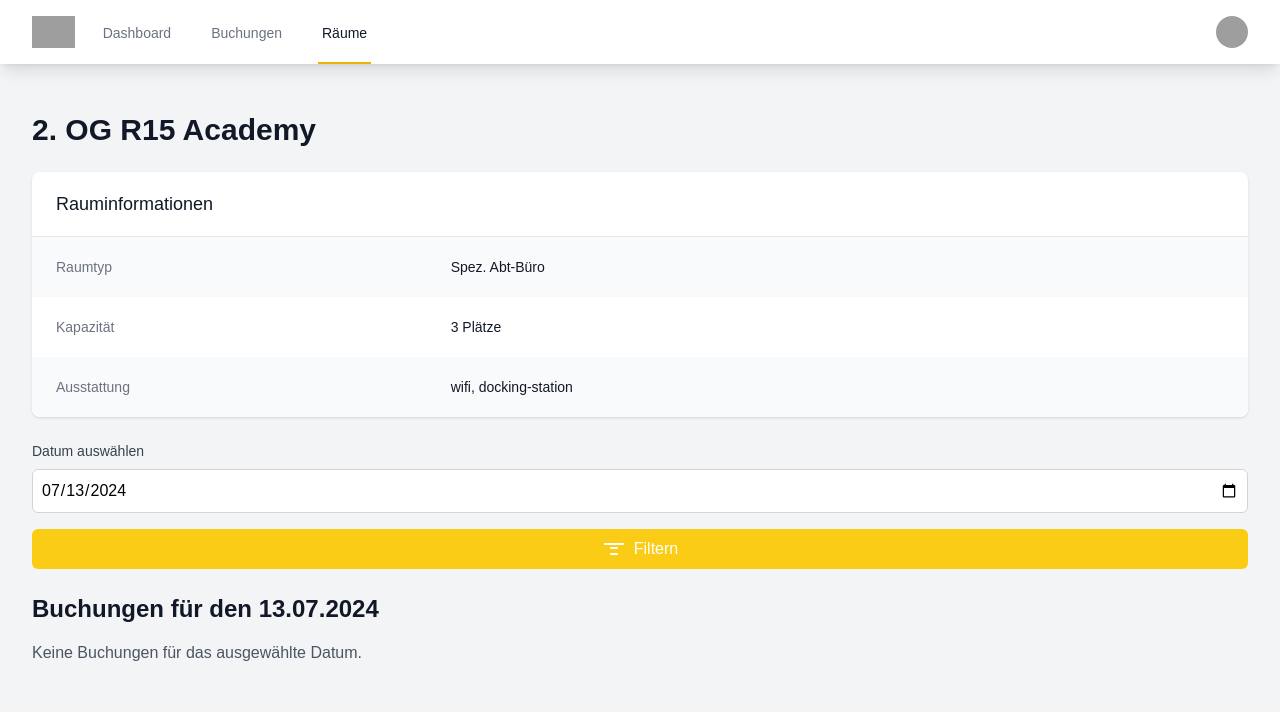
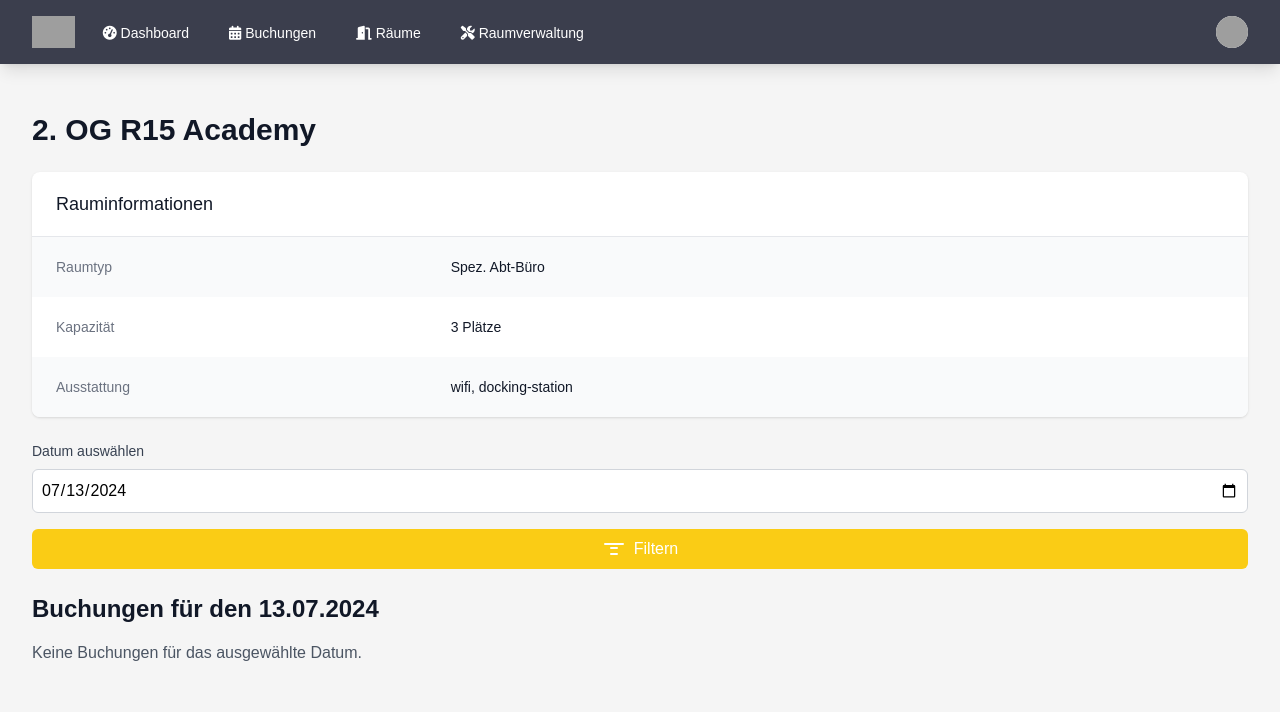
Before and after one commit to storminator89/roomie, a PHP site: page /room_details.php?id=1 in a window 1280 px wide. Shown: the top 712 px of the page. Run offline with PHP 8.4, Linux system fonts and the light colour scheme; the visitor is signed in with stand-in values (Sample User, id 1); data comes from the database, SQL or seed files in the repository; data that the repository does not hold is empty; style sheets or scripts are compiled from the project's sources; some libraries are stand-ins or nearby versions; grey boxes are pictures that could not be loaded.

Commit message:
update nav bar

```diff
--- a/room_details.php
+++ b/room_details.php
@@ -70,6 +70,7 @@ function getRoomTypeName($type)
     <script defer src="https://cdn.jsdelivr.net/npm/alpinejs@3.x.x/dist/cdn.min.js"></script>
     <link href="https://fonts.googleapis.com/css2?family=Inter:wght@400;500;600;700&display=swap" rel="stylesheet">
     <link rel="stylesheet" href="styles.css">
+    <link rel="stylesheet" href="https://cdnjs.cloudflare.com/ajax/libs/font-awesome/6.1.1/css/all.min.css">
     <style>
         body {
             font-family: 'Source Sans 3', sans-serif;
@@ -77,24 +78,31 @@ function getRoomTypeName($type)
     </style>
 </head>
 
-<body class="bg-gray-100">
-    <nav class="bg-white shadow-lg">
+<body class="bg-custom-background">
+<nav class="bg-custom-nav shadow-lg" x-data="{ open: false }">
         <div class="max-w-7xl mx-auto px-4 sm:px-6 lg:px-8">
             <div class="flex justify-between h-16">
                 <div class="flex">
                     <div class="flex-shrink-0 flex items-center">
-                        <img class="h-8 w-auto" src="test.svg" alt="Roomie Logo">
+                        <a href="index.php">
+                            <img class="h-8 w-auto" src="test.svg" alt="Roomie Logo">
+                        </a>
                     </div>
                     <div class="hidden sm:ml-6 sm:flex sm:space-x-8">
-                        <a href="index.php" class="border-transparent text-gray-500 hover:border-gray-300 hover:text-gray-700 inline-flex items-center px-1 pt-1 border-b-2 text-sm font-medium">
-                            Dashboard
+                        <a href="index.php" class="inline-flex items-center px-1 pt-1 border-b-2 text-sm font-medium <?php echo $current_page == 'index.php' ? 'active' : 'inactive'; ?>">
+                            <i class="fas fa-tachometer-alt"></i>&nbsp;Dashboard
                         </a>
-                        <a href="bookings.php" class="border-transparent text-gray-500 hover:border-gray-300 hover:text-gray-700 inline-flex items-center px-1 pt-1 border-b-2 text-sm font-medium">
-                            Buchungen
+                        <a href="bookings.php" class="inline-flex items-center px-1 pt-1 border-b-2 text-sm font-medium <?php echo $current_page == 'bookings.php' ? 'active' : 'inactive'; ?>">
+                            <i class="fas fa-calendar-alt"></i>&nbsp;Buchungen
                         </a>
-                        <a href="rooms.php" class="border-yellow-500 text-gray-900 inline-flex items-center px-1 pt-1 border-b-2 text-sm font-medium">
-                            Räume
+                        <a href="rooms.php" class="inline-flex items-center px-1 pt-1 border-b-2 text-sm font-medium <?php echo $current_page == 'rooms.php' ? 'active' : 'inactive'; ?>">
+                            <i class="fas fa-door-open"></i>&nbsp;Räume
                         </a>
+                        <?php if (isAdmin()) : ?>
+                            <a href="admin_rooms.php" class="inline-flex items-center px-1 pt-1 border-b-2 text-sm font-medium <?php echo $current_page == 'admin_rooms.php' ? 'active' : 'inactive'; ?>">
+                                <i class="fas fa-tools"></i>&nbsp;Raumverwaltung
+                            </a>
+                        <?php endif; ?>
                     </div>
                 </div>
                 <div class="hidden sm:ml-6 sm:flex sm:items-center">
@@ -102,15 +110,50 @@ function getRoomTypeName($type)
                         <div>
                             <button @click="open = !open" class="bg-white rounded-full flex text-sm focus:outline-none focus:ring-2 focus:ring-offset-2 focus:ring-yellow-500" id="user-menu" aria-haspopup="true" x-bind:aria-expanded="open">
                                 <span class="sr-only">Open user menu</span>
-                                <img class="h-8 w-8 rounded-full" src="https://images.unsplash.com/photo-1472099645785-5658abf4ff4e?ixlib=rb-1.2.1&ixid=eyJhcHBfaWQiOjEyMDd9&auto=format&fit=facearea&facepad=2&w=256&h=256&q=80" alt="">
+                                <img class="h-8 w-8 rounded-full" src="<?php echo !empty($user['profile_image']) ? 'uploads/' . htmlspecialchars($user['profile_image']) : 'https://images.unsplash.com/photo-1472099645785-5658abf4ff4e?ixlib=rb-1.2.1&ixid=eyJhcHBfaWQiOjEyMDd9&auto=format&fit=facearea&facepad=2&w=256&h=256&q=80'; ?>" alt="">
                             </button>
                         </div>
                         <div x-show="open" @click.away="open = false" x-transition:enter="transition ease-out duration-200" x-transition:enter-start="transform opacity-0 scale-95" x-transition:enter-end="transform opacity-100 scale-100" x-transition:leave="transition ease-in duration-75" x-transition:leave-start="transform opacity-100 scale-100" x-transition:leave-end="transform opacity-0 scale-95" class="origin-top-right absolute right-0 mt-2 w-48 rounded-md shadow-lg py-1 bg-white ring-1 ring-black ring-opacity-5" role="menu" aria-orientation="vertical" aria-labelledby="user-menu">
-                            <a href="profile.php" class="block px-4 py-2 text-sm text-gray-700 hover:bg-gray-100" role="menuitem">Ihr Profil</a>
-                            <a href="settings.php" class="block px-4 py-2 text-sm text-gray-700 hover:bg-gray-100" role="menuitem">Einstellungen</a>
-                            <a href="logout.php" class="block px-4 py-2 text-sm text-gray-700 hover:bg-gray-100" role="menuitem">Abmelden</a>
+                            <a href="profile.php" class="block px-4 py-2 text-sm text-gray-700 hover:bg-gray-100" role="menuitem"><i class="fas fa-user"></i>&nbsp;Ihr Profil</a>
+                            <a href="settings.php" class="block px-4 py-2 text-sm text-gray-700 hover:bg-gray-100" role="menuitem"><i class="fas fa-cog"></i>&nbsp;Einstellungen</a>
+                            <a href="logout.php" class="block px-4 py-2 text-sm text-gray-700 hover:bg-gray-100" role="menuitem"><i class="fas fa-sign-out-alt"></i>&nbsp;Abmelden</a>
                         </div>
                     </div>
+                </div>
+                <div class="-mr-2 flex items-center sm:hidden">
+                    <button @click="open = !open" class="inline-flex items-center justify-center p-2 rounded-md text-gray-100 hover:text-gray-300 hover:bg-gray-700 focus:outline-none focus:ring-2 focus:ring-inset focus:ring-yellow-500" aria-expanded="false">
+                        <span class="sr-only">Open main menu</span>
+                        <svg class="block h-6 w-6" xmlns="http://www.w3.org/2000/svg" fill="none" viewBox="0 0 24 24" stroke="currentColor" aria-hidden="true">
+                            <path stroke-linecap="round" stroke-linejoin="round" stroke-width="2" d="M4 6h16M4 12h16M4 18h16" />
+                        </svg>
+                        <svg class="hidden h-6 w-6" xmlns="http://www.w3.org/2000/svg" fill="none" viewBox="0 0 24 24" stroke="currentColor" aria-hidden="true">
+                            <path stroke-linecap="round" stroke-linejoin="round" stroke-width="2" d="M6 18L18 6M6 6l12 12" />
+                        </svg>
+                    </button>
+                </div>
+            </div>
+        </div>
+
+        <div x-show="open" class="sm:hidden">
+            <div class="pt-2 pb-3 space-y-1">
+                <a href="index.php" class="block pl-3 pr-4 py-2 border-l-4 text-base font-medium <?php echo $current_page == 'index.php' ? 'active' : 'inactive'; ?>"><i class="fas fa-tachometer-alt"></i>&nbsp;Dashboard</a>
+                <a href="bookings.php" class="block pl-3 pr-4 py-2 border-l-4 text-base font-medium <?php echo $current_page == 'bookings.php' ? 'active' : 'inactive'; ?>"><i class="fas fa-calendar-alt"></i>&nbsp;Buchungen</a>
+                <a href="rooms.php" class="block pl-3 pr-4 py-2 border-l-4 text-base font-medium <?php echo $current_page == 'rooms.php' ? 'active' : 'inactive'; ?>"><i class="fas fa-door-open"></i>&nbsp;Räume</a>
+            </div>
+            <div class="pt-4 pb-3 border-t border-gray-200">
+                <div class="flex items-center px-4">
+                    <div class="flex-shrink-0">
+                        <img class="h-10 w-10 rounded-full" src="https://images.unsplash.com/photo-1472099645785-5658abf4ff4e?ixlib=rb-1.2.1&ixid=eyJhcHBfaWQiOjEyMDd9&auto=format&fit=facearea&facepad=2&w=256&h=256&q=80" alt="">
+                    </div>
+                    <div class="ml-3">
+                        <div class="text-base font-medium text-gray-100"><?php echo htmlspecialchars($user_name); ?></div>
+                        <div class="text-sm font-medium text-gray-500">beispiel@email.com</div>
+                    </div>
+                </div>
+                <div class="mt-3 space-y-1">
+                    <a href="profile.php" class="block px-4 py-2 text-base font-medium text-gray-100 hover:text-gray-300 hover:bg-gray-700"><i class="fas fa-user"></i>&nbsp;Ihr Profil</a>
+                    <a href="settings.php" class="block px-4 py-2 text-base font-medium text-gray-100 hover:text-gray-300 hover:bg-gray-700"><i class="fas fa-cog"></i>&nbsp;Einstellungen</a>
+                    <a href="logout.php" class="block px-4 py-2 text-base font-medium text-gray-100 hover:text-gray-300 hover:bg-gray-700"><i class="fas fa-sign-out-alt"></i>&nbsp;Abmelden</a>
                 </div>
             </div>
         </div>
```
